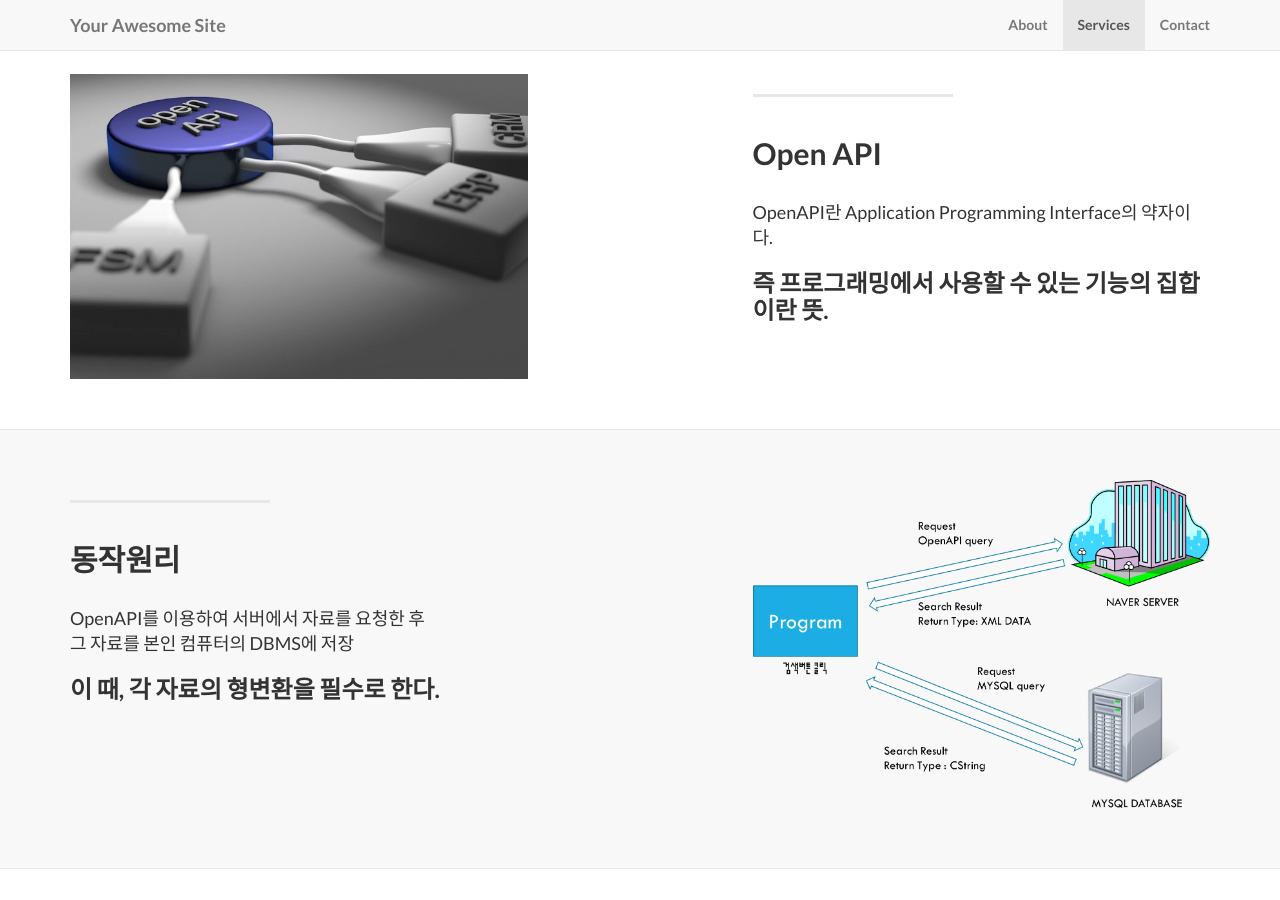
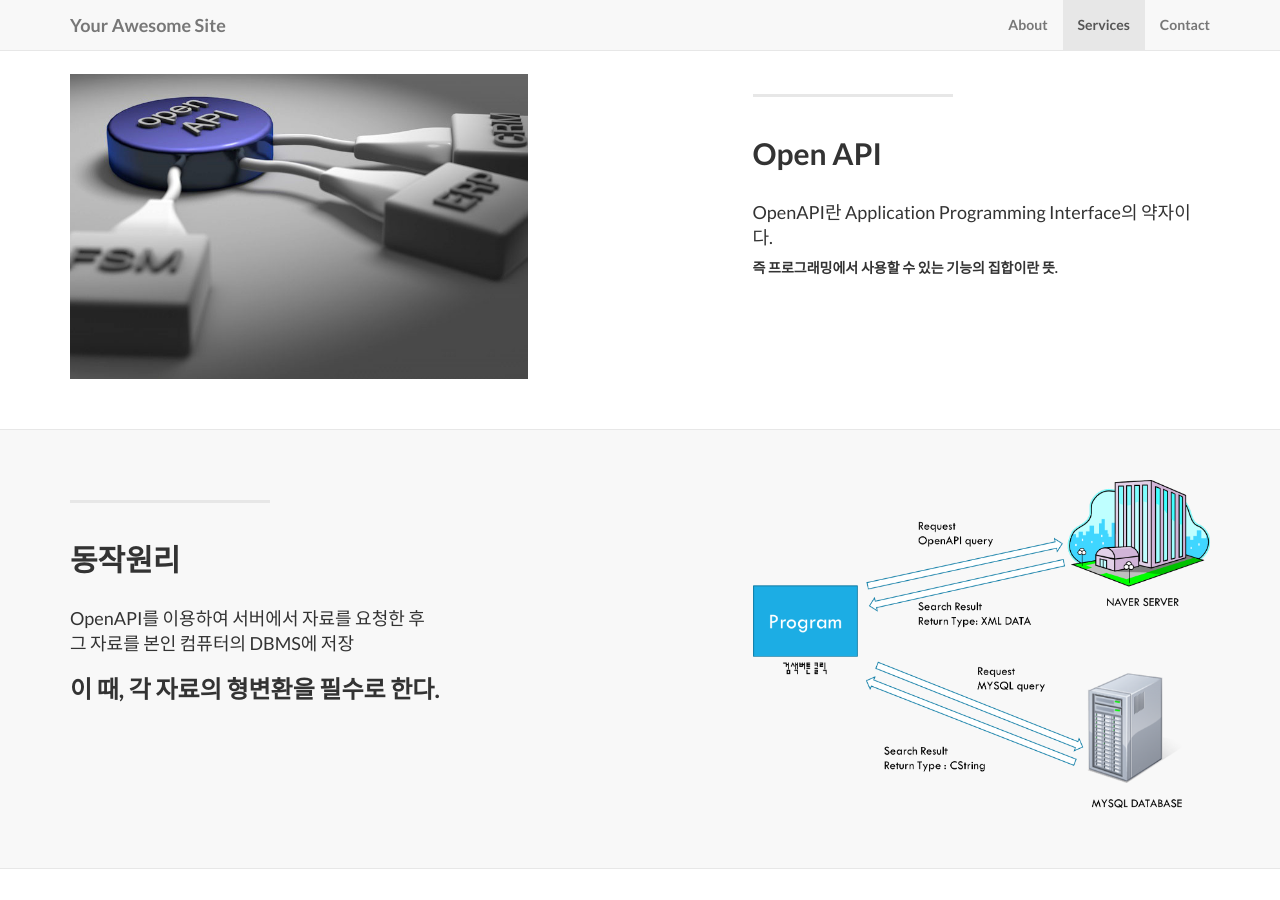
Before and after one commit to dbwjddldb96/dbwjddldb96.github.com, a Jekyll site: the page built from index.html, in a window 1280 px wide and 900 px high, scrolled down 2434 px. Built offline with Jekyll 4.4.1, drawn with Linux system fonts in a browser that asks for light colours.

```diff
--- a/_posts/2016-05-22-smart-function (4).markdown
+++ b/_posts/2016-05-22-smart-function (4).markdown
@@ -8,4 +8,4 @@ img: art6.jpg
 
 OpenAPI란 Application Programming Interface의 약자이다.
 
-### 즉 프로그래밍에서 사용할 수 있는 기능의 집합이란 뜻.  ###
+##### 즉 프로그래밍에서 사용할 수 있는 기능의 집합이란 뜻.
```
